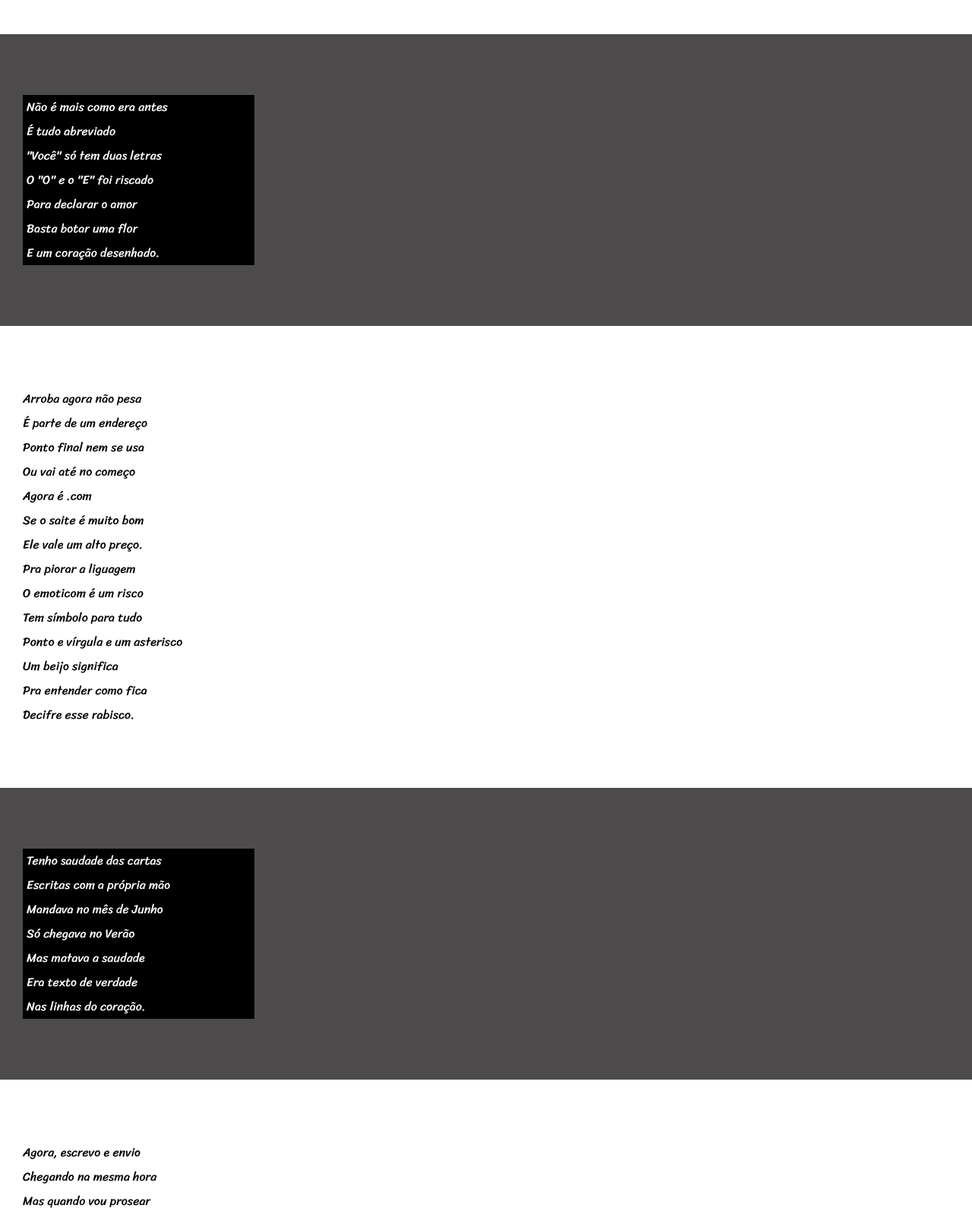
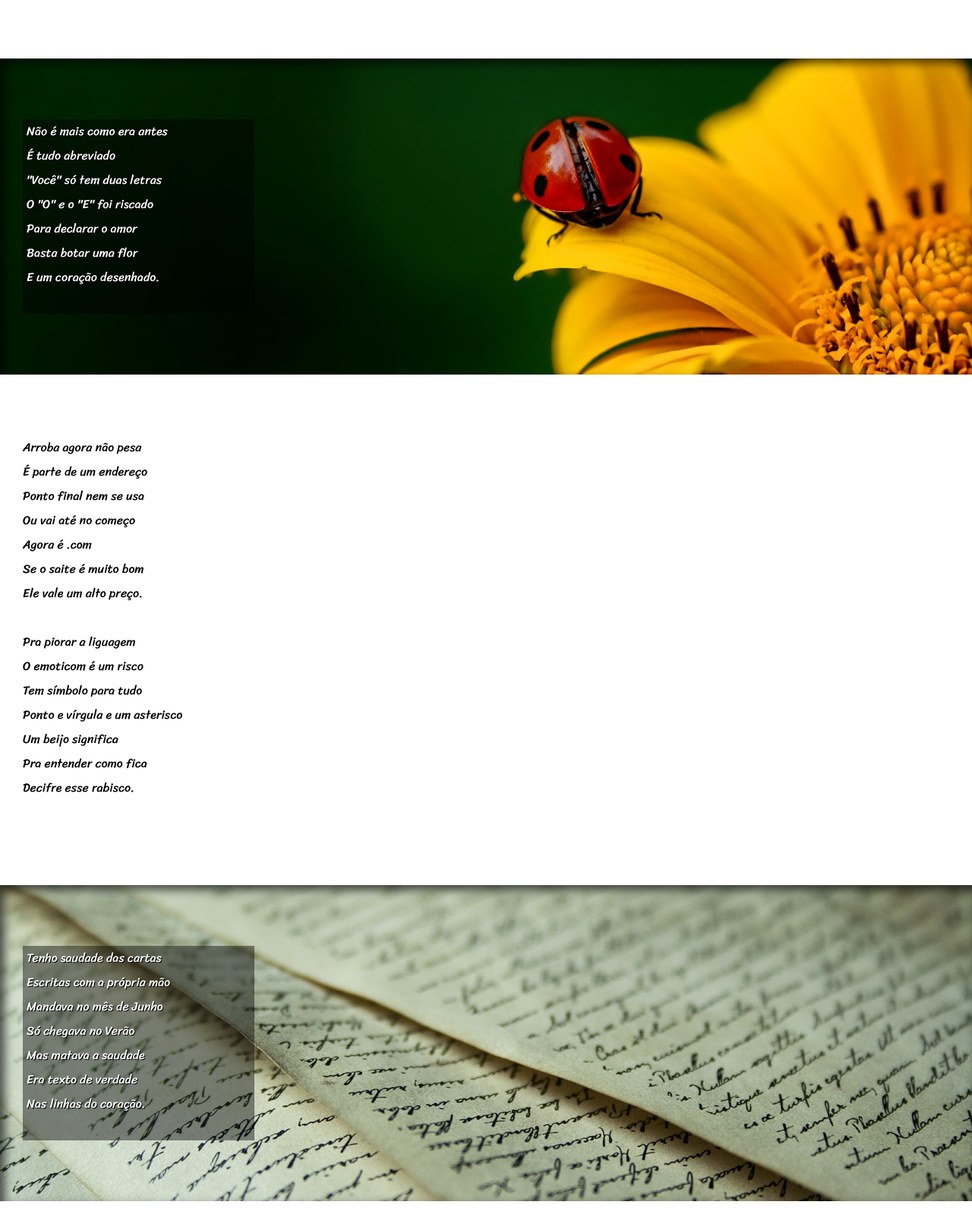
Before and after one commit to tmrprogramacao/MODULO03, a plain HTML site: page desafios/d012/index.html in a window 1280 px wide. Shown: the part 528-2118 px from the top of the page at 76% size. Drawn offline with Linux system fonts and the light colour scheme.

Commit message:
alteracao

```diff
--- a/desafios/d012/index.html
+++ b/desafios/d012/index.html
@@ -28,7 +28,7 @@
 
 
 
-    <section class="imagem">
+    <section class="imagem" id="img01">
         <p>
             Não é mais como era antes <br>
             É tudo abreviado <br>
@@ -67,7 +67,7 @@
 
 
 
-    <section class="imagem">
+    <section class="imagem" id="img02">
         <p>
             Tenho saudade das cartas <br>
             Escritas com a própria mão <br>
--- a/desafios/d012/style.css
+++ b/desafios/d012/style.css
@@ -47,7 +47,9 @@ section{
     font-family: var(--fonte3);
     font-size: 3,5vw;
 }
-
+section >p{
+    padding-bottom: 2em;
+}
 section.normal{
     background-color: white;
     color: black;
@@ -56,12 +58,25 @@ section.imagem{
 
     background-color: rgb(77, 75, 75);
     color: white;
+    box-shadow: inset 6px 6px 13px 0px rgba(0, 0, 0, 0.669);
+    background-attachment: fixed;
 }
 section.imagem > p{
     display: inline-block;
-    background-color: black;
+    background-color: rgba(0, 0, 0, 0.436);
     width: 300px;
     padding-left: 5px;
+    text-shadow: 1px 1px 0px black;
+}
+section#img01{
+    background-image: url(imagens/background001.jpg);
+    background-position: right center;
+    background-size: cover;
+}
+section#img02{
+    background-image: url(imagens/background002.jpg);
+    background-position: right center;
+    background-size: cover;
 }
 footer{
     background-color: black;
```
